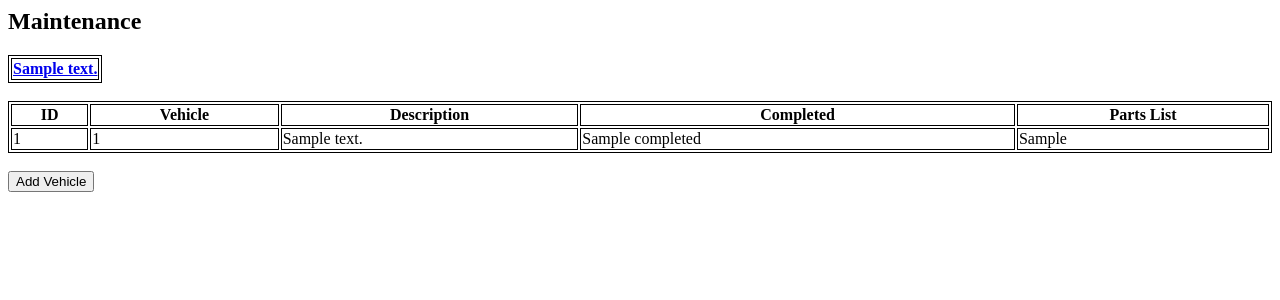
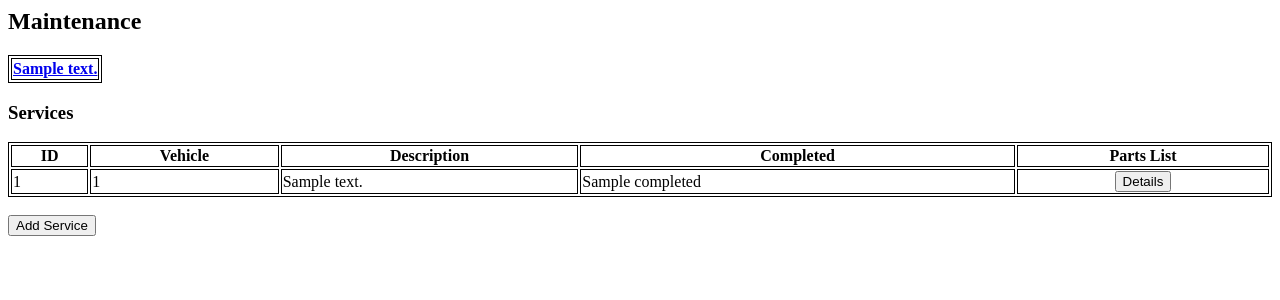
Before and after one commit to StephenP-AL/CS499-group-7, a Django app: template src/seven/truckr/templates/truckr/maintenance.html in a window 1280 px wide. Shown: the top 300 px of the page. Run offline with Django 3.2, Linux system fonts and the light colour scheme; the template is opened without the code that fills it: most values are stand-ins (such as "Sample title", 1, 10 or a date in 2020); lists and menus that the app fills with data are empty.

Commit message:
Formatting and linking vehicle and maintenance pages

```diff
--- a/src/seven/truckr/templates/truckr/maintenance.html
+++ b/src/seven/truckr/templates/truckr/maintenance.html
@@ -13,9 +13,8 @@
 	{% endfor %}
 	</tr>
 </table>
-<br>
 {% endif %}
-
+<h3> Services </h3>
 <table style="width:100%">
        	<tr>
 	       	<th>ID</th>
@@ -31,10 +30,7 @@
 		<td>{{maint.vehID}}</td>
 		<td>{{maint.description}}</td>
 		<td>{{maint.completed}}</td>
-		<td>{{maint.partsList}}</td>
-		<!--
-		<td style = text-align:center><button type="button" onclick="window.location.href='/admin/truckr/vehicle/{{vehicle.vehicleID}}/change/';">Edit</button></td>
-		-->
+		<td style = text-align:center><button type="button" onclick="window.location.href='/maintenanceDetail/{{maint.maintID}}/';">Details</button></td>
 	</tr>
 	{% endfor %}
 {% else %}
@@ -43,6 +39,6 @@
 
 </table>
 <br>
-<button type="button" onclick="window.location.href='/admin/truckr/vehicle/add/';">Add Vehicle</button>
+<button type="button" onclick="window.location.href='/admin/truckr/maintenance/add/';">Add Service</button>
 </body>
 </html>
--- a/src/seven/truckr/templates/truckr/maintenanceDetail.html
+++ b/src/seven/truckr/templates/truckr/maintenanceDetail.html
@@ -22,6 +22,7 @@
 	Vehicle Type: {{v.vehType}} <br>
 	Vehicle Description: {{v.year}} - {{v.make}} - {{v.model}} <br> <br>
 	Maintenance Performed: {{v.description}} <br>
+	Parts List ID: {{v.partsList}} <br>
 	Completed: {{v.completed}}
 
 
@@ -29,6 +30,10 @@
 	<br>
 
 	<br>
+{% if parts%}
+<h3>
+Parts List <br>
+</h3>
 <table style="width:100%">
        	<tr>
 	       	<th>ID</th>
@@ -38,7 +43,6 @@
 	       	<th>Part Name</th>
 		<th>Edit</th>
        	</tr>
-{% if parts%}
 	{% for item in parts%}
 	<tr>
 		<td>{{item.partID}}</td>
--- a/src/seven/truckr/templates/truckr/vehiclesDetail.html
+++ b/src/seven/truckr/templates/truckr/vehiclesDetail.html
@@ -70,9 +70,14 @@ Description: {{v.year}} - {{v.make}} - {{v.model}} <br>
 		<td>{{m.maintID}}</td>
 		<td>{{m.description}}</td>
 		<td>{{m.completed}}</td>
+		<td style = text-align:center><button type="button" onclick="window.location.href='/maintenanceDetail/{{m.maintID}}/';">Details</button></td>
 	</tr>
 {% endfor %}
 {% endif %}
 </table>
+<br>
+
+<button type="button" onclick="window.location.href='/admin/truckr/maintenance/add/';">Add Service</button>
+<br>
 </body>
 </html>
```
Also changed, not shown: src/seven/truckr/templates/truckr/vehicles.html (+2 -5 lines), src/seven/db.sqlite3.
